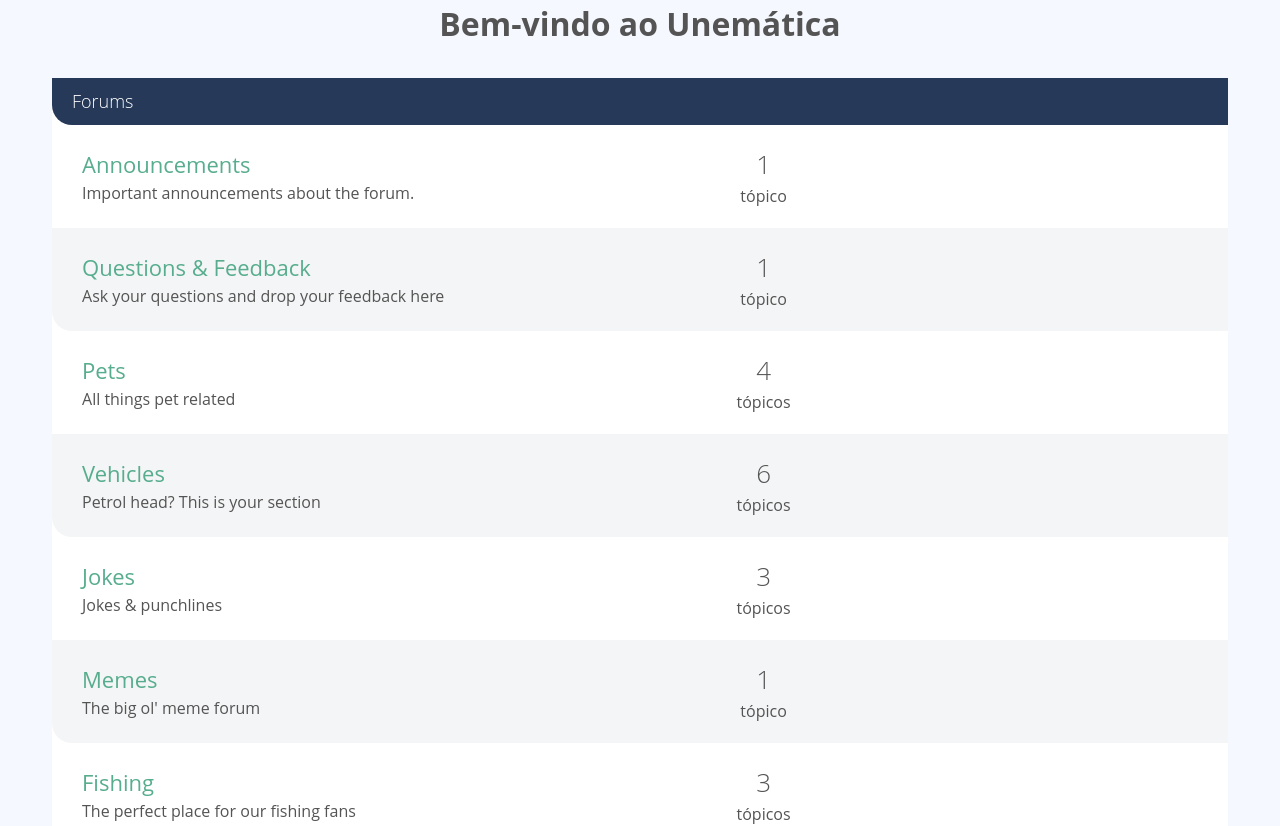
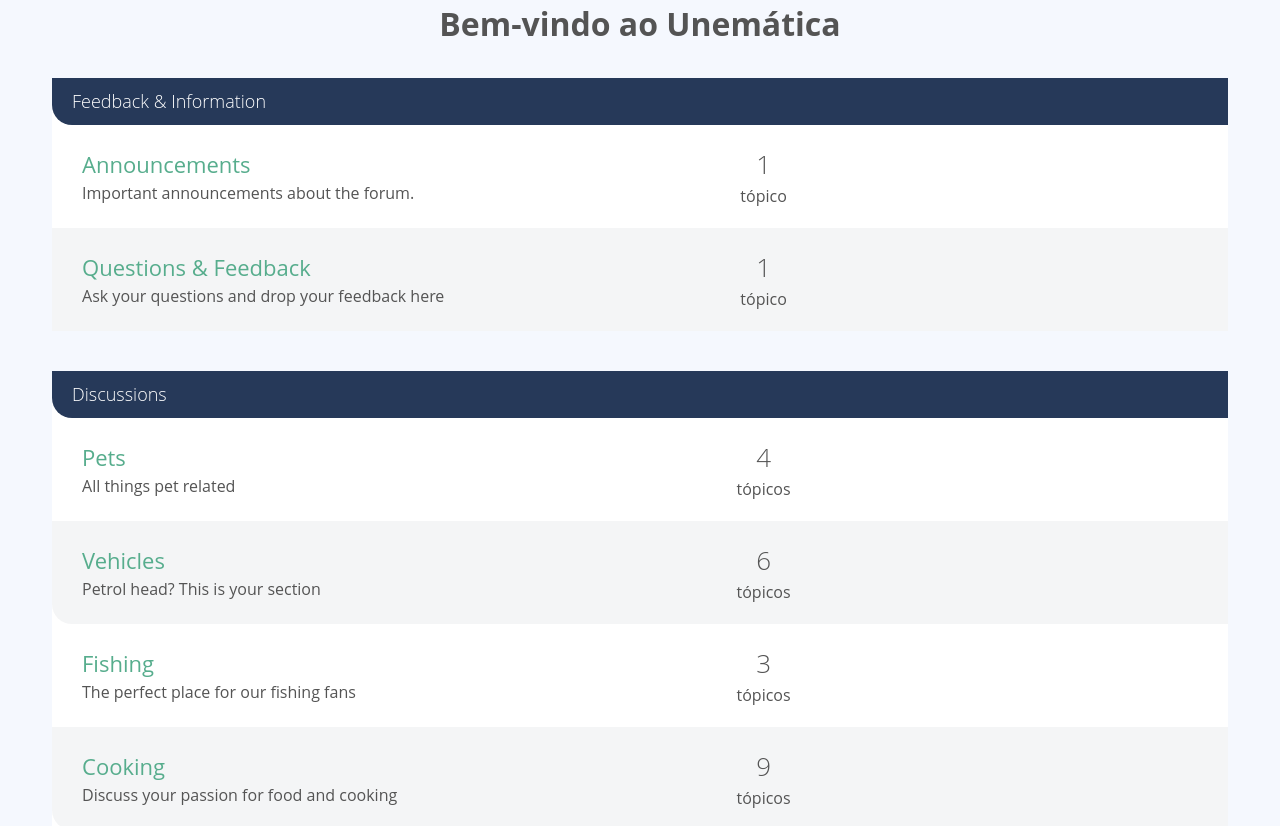
Before and after one commit to rrogovski/unematica-forum, a Vue app: page / in a window 1280 px wide. Shown: the top 826 px of the page. Built offline with nearby package versions, Linux system fonts and the light colour scheme; what vue-tippy would draw is missing.

Commit message:
Caegories

```diff
--- /dev/null
+++ b/src/components/CategoryList.vue
@@ -0,0 +1,33 @@
+<template>
+ <forum-list
+    v-for="category in categories"
+    :key="category.id"
+    :forums="getForumsForCategory(category)"
+    :title="category.name"
+    :category-id="category.id"
+  />
+</template>
+
+<script>
+import sourceData from '@/data.json'
+
+import ForumList from './ForumList.vue'
+export default {
+  components: { ForumList },
+  props: {
+    categories: {
+      type: Array,
+      required: true
+    }
+  },
+  methods: {
+    getForumsForCategory (category) {
+      return sourceData.forums.filter(forum => forum.categoryId === category.id)
+    }
+  }
+}
+</script>
+
+<style lang="scss" scoped>
+
+</style>
--- a/src/components/ForumList.vue
+++ b/src/components/ForumList.vue
@@ -3,7 +3,13 @@
     <div class="forum-list">
 
       <h2 class="list-title">
-          <a href="#">Forums</a>
+          <router-link
+            v-if="categoryId"
+            :to="{ name: 'Category', params: {id: categoryId} }"
+          >
+            {{ title }}
+          </router-link>
+          <span v-else>{{ title }}</span>
       </h2>
 
       <div class="forum-listing" v-for="forum in forums" :key="forum.id">
@@ -40,6 +46,14 @@ export default {
     forums: {
       type: Array,
       required: true
+    },
+    title: {
+      type: String,
+      default: 'Foruns'
+    },
+    categoryId: {
+      type: String,
+      required: false
     }
   },
   methods: {
--- /dev/null
+++ b/src/pages/CategoryView.vue
@@ -0,0 +1,36 @@
+<template>
+<h1>{{ category.name }}</h1>
+  <forum-list
+    :title="category.name"
+    :forums="getForumsForCategory(category)"
+  />
+</template>
+
+<script>
+import sourceData from '@/data.json'
+import ForumList from '@/components/ForumList.vue'
+
+export default {
+  components: { ForumList },
+  props: {
+    id: {
+      type: String,
+      required: true
+    }
+  },
+  computed: {
+    category () {
+      return sourceData.categories.find(category => category.id === this.id)
+    }
+  },
+  methods: {
+    getForumsForCategory (category) {
+      return sourceData.forums.filter(forum => forum.categoryId === category.id)
+    }
+  }
+}
+</script>
+
+<style>
+
+</style>
--- a/src/pages/HomeView.vue
+++ b/src/pages/HomeView.vue
@@ -1,17 +1,17 @@
 <template>
   <h1>Bem-vindo ao Unemática</h1>
-  <ForumList :forums="forums" />
+  <CategoryList :categories="categories" />
 </template>
 
 <script>
-import ForumList from '@/components/ForumList'
+import CategoryList from '@/components/CategoryList'
 import sourceData from '@/data.json'
 
 export default {
-  components: { ForumList },
+  components: { CategoryList },
   data () {
     return {
-      forums: sourceData.forums
+      categories: sourceData.categories
     }
   }
 }
--- a/src/router/index.js
+++ b/src/router/index.js
@@ -5,12 +5,19 @@ import NotFound from '@/pages/NotFoundView'
 import Home from '@/pages/HomeView'
 import ThreadShow from '@/pages/ThreadShowView'
 import Forum from '@/pages/ForumView'
+import Category from '@/pages/CategoryView'
 
 const routes = [
   {
     path: '/',
     name: 'Home',
     component: Home
+  },
+  {
+    path: '/category/:id',
+    name: 'Category',
+    component: Category,
+    props: true
   },
   {
     path: '/forum/:id',
```
